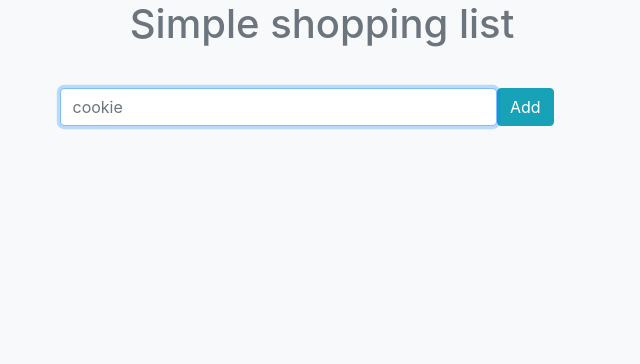
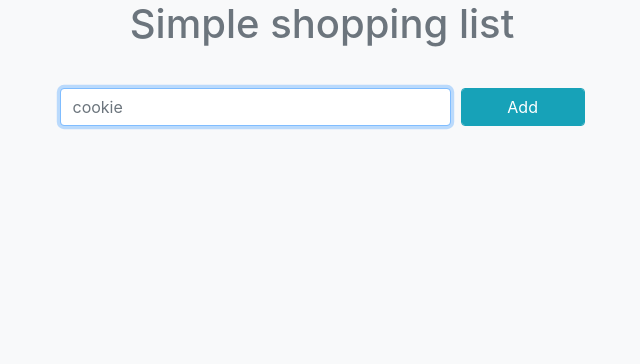
Before and after one commit to draihal/shoppinglist, a Django app: page /shoppinglist/ in a window 1280 px wide. Shown: the part 56-420 px from the top of the page, without its empty margins (318-958 px from the left). Run offline with Django 3.2, Linux system fonts and the light colour scheme; the visitor is signed in with stand-in values (Sample User, id 1); data that the repository does not hold is empty; some libraries are stand-ins or nearby versions.

Commit message:
Add min width

```diff
--- a/shoppinglist/static/css/main.css
+++ b/shoppinglist/static/css/main.css
@@ -14,3 +14,11 @@ form .alert ul {
 .shoppinglisttable {
   font-size: 1.4rem;
 }
+
+.minwidth {
+  min-width: 280px;
+}
+
+.minwidthshoppinglist {
+  min-width: 315px;
+}
--- a/shoppinglist/templates/shoppinglist.html
+++ b/shoppinglist/templates/shoppinglist.html
@@ -6,7 +6,7 @@
 <h1 class="text-muted text-center mb-4">Simple shopping list</h1>
 <div class="content container">
   <div class="row justify-content-center">
-    <div class="col-md-6">
+    <div class="col-md-6 minwidthshoppinglist">
       <table class="table shoppinglisttable">
         {% for shoppinglist_item in all_items %}
           <tbody>
@@ -47,11 +47,17 @@
         {% endfor %}
       </table>
       <form action="/add-shoppinglist-item/"
-                class="form-inline"
                 method="post">{% csrf_token %}
-        <input type="text" class="form-control col-10" placeholder="cookie" name="content" autofocus/>
-        <button type="submit" class="btn btn-info" value="Add">Add</button>
+        <div class="form-row">
+          <div class="col-9">
+            <input type="text" class="form-control" placeholder="cookie" name="content" autofocus/>
+          </div>
+          <div class="col">
+            <button type="submit" class="btn btn-info form-control" value="Add">Add</button>
+          </div>
+        </div>
       </form>
+
     </div>
   </div>
 </div>
--- a/usermanagement/templates/registration/login.html
+++ b/usermanagement/templates/registration/login.html
@@ -4,7 +4,7 @@
 
 {% block content %}
 <div class="row justify-content-center">
-  <div class="col-4">
+  <div class="col-4 minwidth">
     <h2 class="text-muted text-center font-weight-lighter">Log in to simple</h2>
     <h2 class="text-muted text-center font-weight-lighter">shopping list</h2>
     <div class="card">
--- a/usermanagement/templates/registration/password_change_done.html
+++ b/usermanagement/templates/registration/password_change_done.html
@@ -2,7 +2,7 @@
 
 {% block content %}
 <div class="row justify-content-center">
-  <div class="col-4">
+  <div class="col-4 minwidth">
     <h2 class="text-muted text-center font-weight-lighter">Change Password</h2>
     <p style="color:green;" class="text-center">Password changed with success!</p>
   </div>
--- a/usermanagement/templates/registration/password_change_form.html
+++ b/usermanagement/templates/registration/password_change_form.html
@@ -3,7 +3,7 @@
 
 {% block content %}
 <div class="row justify-content-center">
-  <div class="col-4">
+  <div class="col-4 minwidth">
     <h2 class="text-muted text-center font-weight-lighter">Change Password</h2>
     {% if not user.has_usable_password %}
       <p style="color: red">You have not defined a password yet.</p>
--- a/usermanagement/templates/registration/password_reset_done.html
+++ b/usermanagement/templates/registration/password_reset_done.html
@@ -2,7 +2,7 @@
 
 {% block content %}
 <div class="row justify-content-center">
-  <div class="col-4">
+  <div class="col-4 minwidth">
     <h2 class="text-muted text-center font-weight-lighter">Change Password</h2>
     <p style="color:green;" class="text-center">Password changed with success!</p>
   </div>
--- a/usermanagement/templates/registration/settings.html
+++ b/usermanagement/templates/registration/settings.html
@@ -3,7 +3,7 @@
 
 {% block content %}
 <div class="row justify-content-center">
-  <div class="col-4">
+  <div class="col-4 minwidth">
     <h2 class="text-muted text-center font-weight-lighter">Settings Github</h2>
     <div class="card">
       <div class="card-body">
--- a/usermanagement/templates/registration/settings_github.html
+++ b/usermanagement/templates/registration/settings_github.html
@@ -3,7 +3,7 @@
 
 {% block content %}
 <div class="row justify-content-center">
-  <div class="col-4">
+  <div class="col-4 minwidth">
     <h2 class="text-muted text-center font-weight-lighter">Set Password</h2>
     <div class="card">
       <div class="card-body">
--- a/usermanagement/templates/registration/signup.html
+++ b/usermanagement/templates/registration/signup.html
@@ -4,7 +4,7 @@
 
 {% block content %}
 <div class="row justify-content-center">
-  <div class="col-4">
+  <div class="col-4 minwidth">
     <h2 class="text-muted text-center font-weight-lighter">Sign up to simple</h2>
     <h2 class="text-muted text-center font-weight-lighter">shopping list</h2>
     <div class="card">
```
